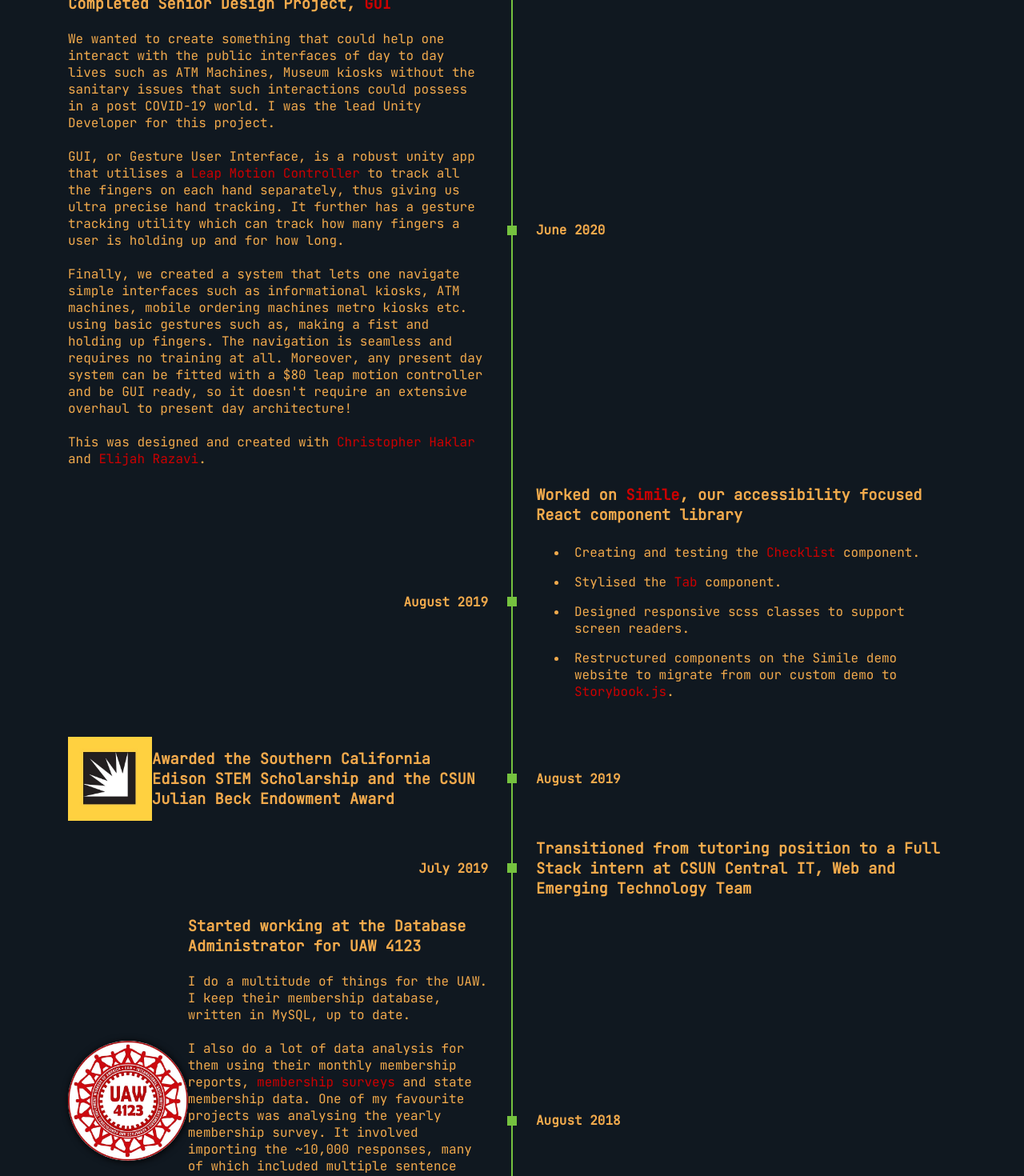
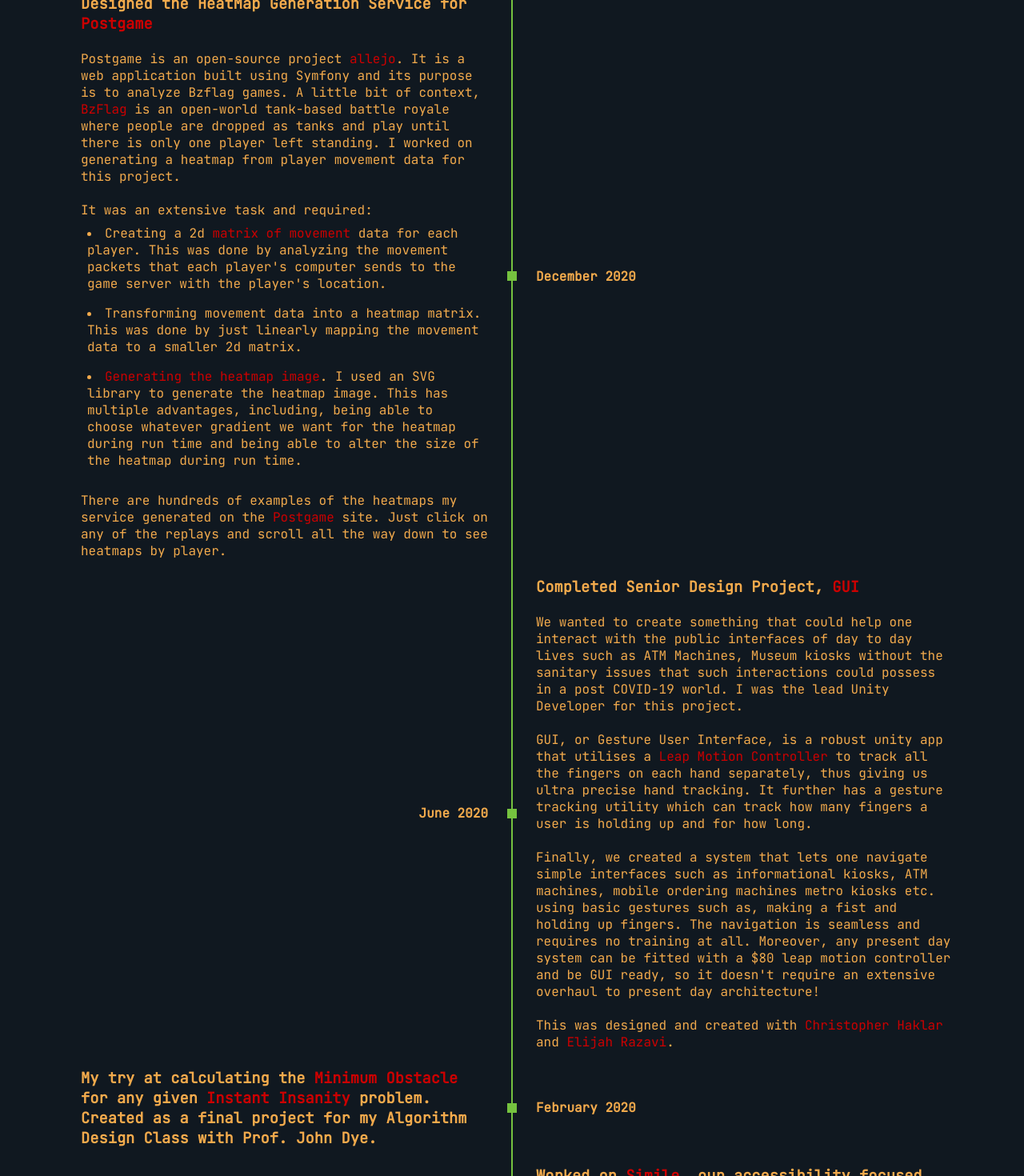
Before and after one commit to Adwitiya-Singh/Adwitiya-Singh.github.io, a React (Create React App) app: page / in a window 1280 px wide. Shown: the part 1780-3250 px from the top of the page at 80% size. Built offline with nearby package versions, Linux system fonts and the light colour scheme.

Commit message:
Add Instant Insanity and Postgame to timeline

```diff
--- a/src/App.js
+++ b/src/App.js
@@ -145,6 +145,45 @@
                                     <div className="t-square"></div>
                                 </div>
                             </div>
+
+                            <div className="single-timeline d-flex-2">
+                                <div className="timeline-blank">
+                                    <div className="timeline-text-title">
+                                        <h6>December 2020</h6>
+                                    </div>
+                                </div>
+                                <div className="timeline-text d-flex-2">
+                                    <div className="d-flex-image-text">
+
+
+                                        <span>
+
+                                            <h3>Designed the HeatMap Generation Service for <a href="https://github.com/allejo/postgame/pull/34">Postgame</a>  </h3>
+                                            <br/>
+
+                                            Postgame is an open-source project <a href="https://allejo.io/">allejo</a>. It is a web application built using Symfony and its purpose is to analyze Bzflag games.
+                                            A little bit of context, <a href="https://www.bzflag.org/">BzFlag</a> is an open-world tank-based battle royale where people are dropped as tanks and play until there is only one player left standing.
+                                            I worked on generating a heatmap from player movement data for this project.
+                                             <br/><br/>
+
+                                            It was an extensive task and required:
+
+                                            <li>Creating a 2d <a href="https://github.com/allejo/postgame/pull/34/files#diff-d6cedd52ccca105ddd6f466a897a6352a99b43d0bd1b9ea1925da5b446f20851">matrix of movement</a> data for each player. This was done by analyzing the movement packets that each player's computer sends to the game server with the player's location.</li>
+
+                                            <li>Transforming movement data into a heatmap matrix. This was done by just linearly mapping the movement data to a smaller 2d matrix.</li>
+
+                                            <li><a href="https://github.com/allejo/postgame/pull/34/files#diff-5fcb0349d87a2f6adab49fbf3c88c0303ad5c887c4458d9d0d350a78000340aa">Generating the heatmap image</a>. I used an SVG library to generate the heatmap image. This has multiple advantages, including, being able to choose whatever gradient we want for the heatmap during run time and being able to alter the size of the heatmap during run time.</li>
+                                             <br/>
+                                        There are hundreds of examples of the heatmaps my service generated on the <a href="https://postgame.allejo.org/replays">Postgame</a> site. Just click on any of the replays and scroll all the way down to see heatmaps by player.
+
+
+
+					</span>
+                                    </div>
+                                    <div className="t-square"></div>
+                                </div>
+                            </div>
+
                             <div className="single-timeline d-flex-2">
                                 <div className="timeline-blank">
                                     <div className="timeline-text-title">
@@ -177,6 +216,23 @@
 
 
 					                    </span>
+                                    </div>
+                                    <div className="t-square"></div>
+                                </div>
+                            </div>
+                            <div className="single-timeline d-flex-2">
+                                <div className="timeline-blank">
+                                    <div className="timeline-text-title">
+                                        <h6>February 2020</h6>
+                                    </div>
+                                </div>
+                                <div className="timeline-text d-flex-2">
+                                    <div className="d-flex-image-text">
+
+                                        <span>
+
+                                            <h3>My try at calculating the <a href="https://github.com/Adwitiya-Singh/InstantInsanity/tree/master">Minimum Obstacle</a> for any given <a href="https://en.wikipedia.org/wiki/Instant_Insanity">Instant Insanity</a> problem. Created as a final project for my Algorithm Design Class with Prof. John Dye.</h3>
+					</span>
                                     </div>
                                     <div className="t-square"></div>
                                 </div>
--- a/src/App.scss
+++ b/src/App.scss
@@ -321,6 +321,7 @@
 // Timeline entry (even)
 .single-timeline:nth-child(even) .timeline-text span {
   text-align: left;
+  padding-left: 1em;
 }
 
 .single-timeline:nth-child(even) {
@@ -407,13 +408,13 @@
 
     .single-timeline:nth-child(2n) .t-square {
       top: -1.7em;
-    left: -6px;
+    left: -5px;
     right: unset;
     }
 
   .single-timeline:nth-child(2n+1) .t-square {
     top: -1.7em;
-    left: -6px;
+    left: -5px;
     right: unset;
   }
   .timeline-blank{
@@ -433,17 +434,29 @@
     text-align: left;
     margin: 0 auto;
     padding-left: 30px;
-    float: none;
+    float: left;
     padding-right: 0px;
     padding-bottom: 10px;
   }
   .single-timeline:nth-child(even) .timeline-text-title{
-    float: none;
+    float: left;
+  }
+  .single-timeline:nth-child(even) .timeline-text span {
+    padding-left: 0;
   }
 
-}
+  }
 @media all and (max-width: 360px) {
   .all-timelines::before {
     top: 32px;
   }
+
+  .single-timeline:nth-child(2n) .t-square {
+    top: 0;
+
+  }
+
+  .single-timeline:nth-child(2n+1) .t-square {
+    top: 0;
+  }
 }
```
